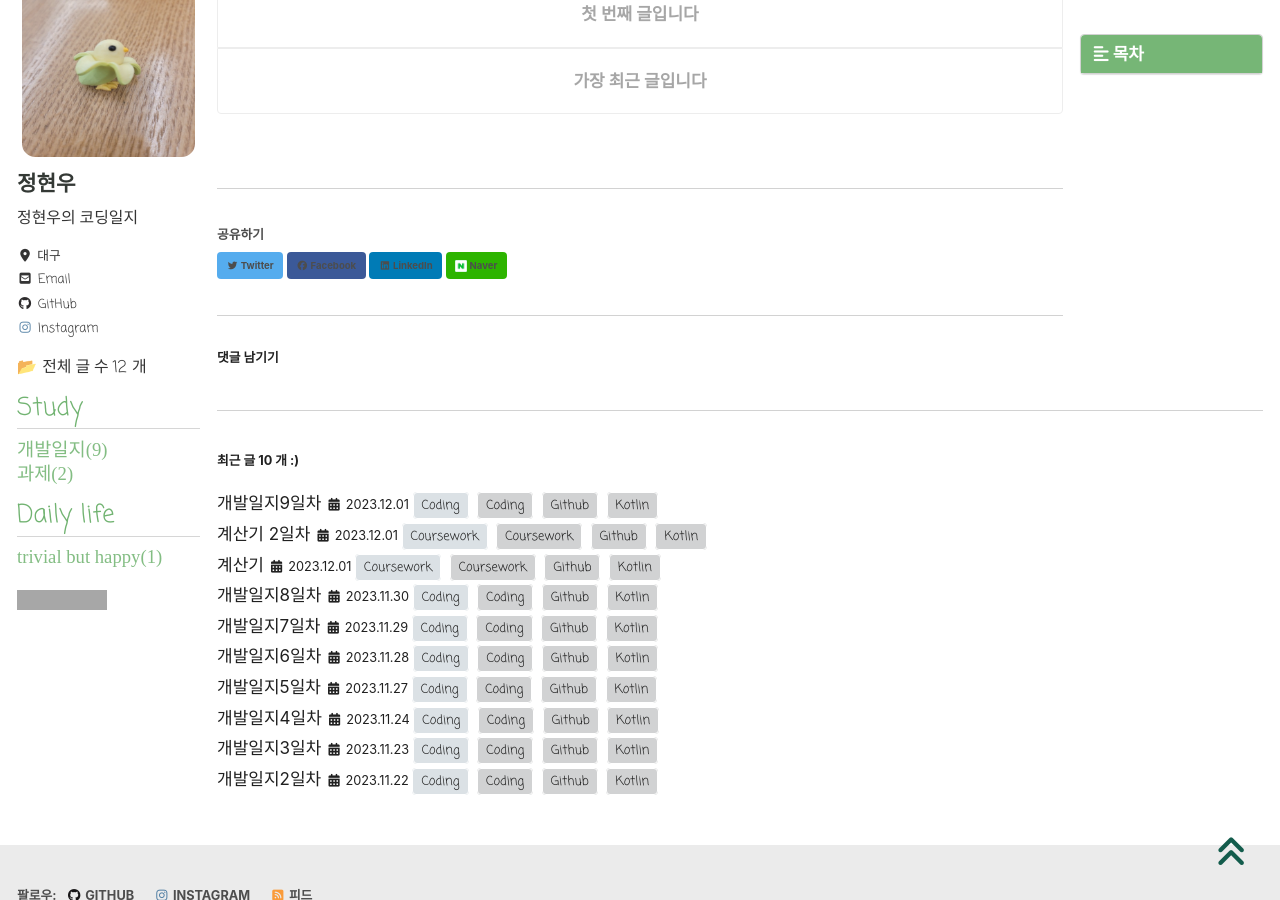
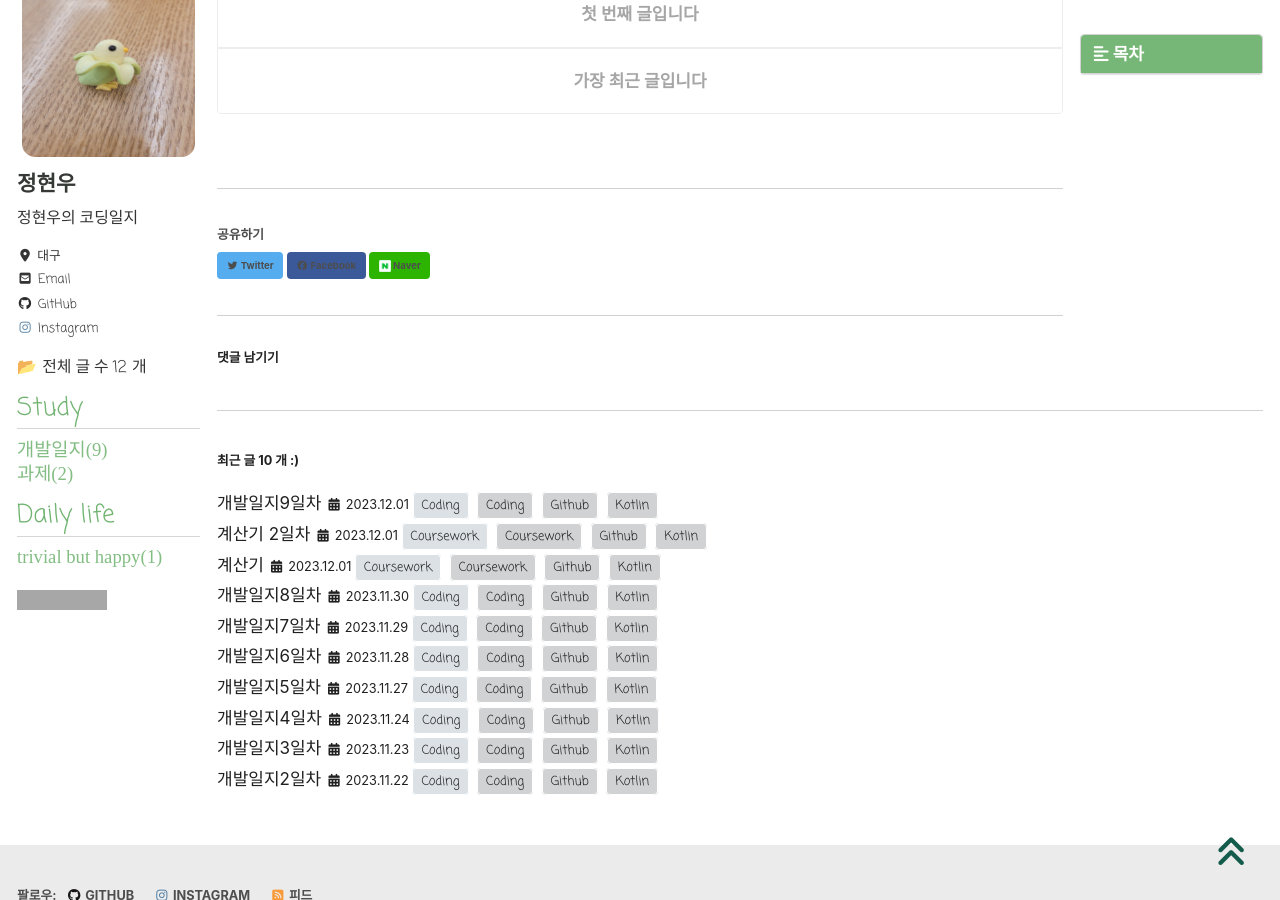
Before and after one commit to hyunparrot/hyunparrot.github.io, a Jekyll site: the page built from _posts/Blog/2023-12-01-daily-01.md, in a window 1280 px wide and 900 px high, scrolled down 2062 px. Built offline with Jekyll 4.4.1, drawn with Linux system fonts in a browser that asks for light colours; cached includes are drawn as plain includes; nearby versions of some CDN libraries; some web fonts are replaced; comment, search, counter and statistics services are not loaded; grey boxes are pictures that could not be loaded.

Commit message:
Update social-share.html

```diff
--- a/_includes/social-share.html
+++ b/_includes/social-share.html
@@ -6,8 +6,6 @@
   <a href="https://twitter.com/intent/tweet?{% if site.twitter.username %}via={{ site.twitter.username | url_encode }}&{% endif %}text={{ page.title | url_encode }}%20{{ page.url | absolute_url | url_encode }}" class="btn btn--twitter" onclick="window.open(this.href, 'window', 'left=20,top=20,width=500,height=500,toolbar=1,resizable=0'); return false;" title="{{ site.data.ui-text[site.locale].share_on_label | default: 'Share on' }} Twitter"><i class="fab fa-fw fa-twitter" aria-hidden="true"></i><span> Twitter</span></a>
 
   <a href="https://www.facebook.com/sharer/sharer.php?u={{ page.url | absolute_url | url_encode }}" class="btn btn--facebook" onclick="window.open(this.href, 'window', 'left=20,top=20,width=500,height=500,toolbar=1,resizable=0'); return false;" title="{{ site.data.ui-text[site.locale].share_on_label | default: 'Share on' }} Facebook"><i class="fab fa-fw fa-facebook" aria-hidden="true"></i><span> Facebook</span></a>
-
-  <a href="https://www.linkedin.com/shareArticle?mini=true&url={{ page.url | absolute_url | url_encode }}" class="btn btn--linkedin" onclick="window.open(this.href, 'window', 'left=20,top=20,width=500,height=500,toolbar=1,resizable=0'); return false;" title="{{ site.data.ui-text[site.locale].share_on_label | default: 'Share on' }} LinkedIn"><i class="fab fa-fw fa-linkedin" aria-hidden="true"></i><span> LinkedIn</span></a>
 
   <span>
     <script>
```
